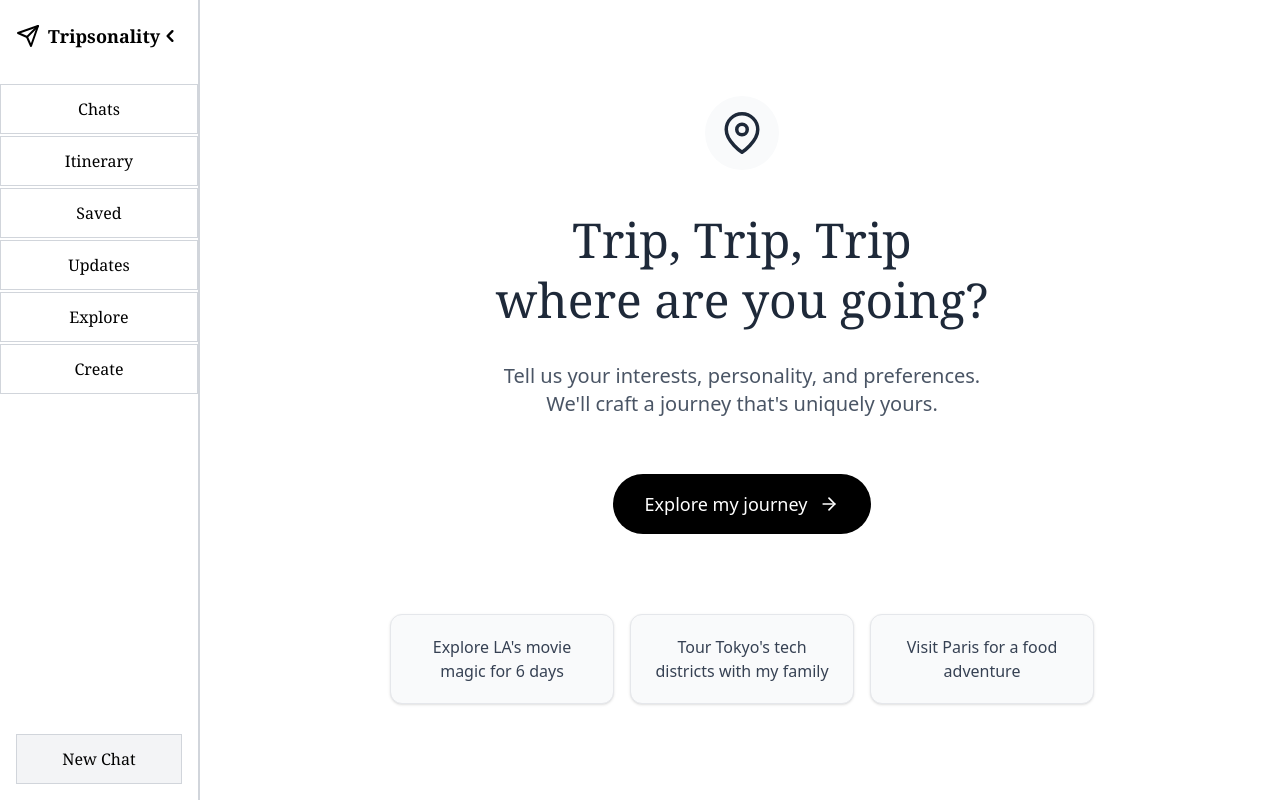
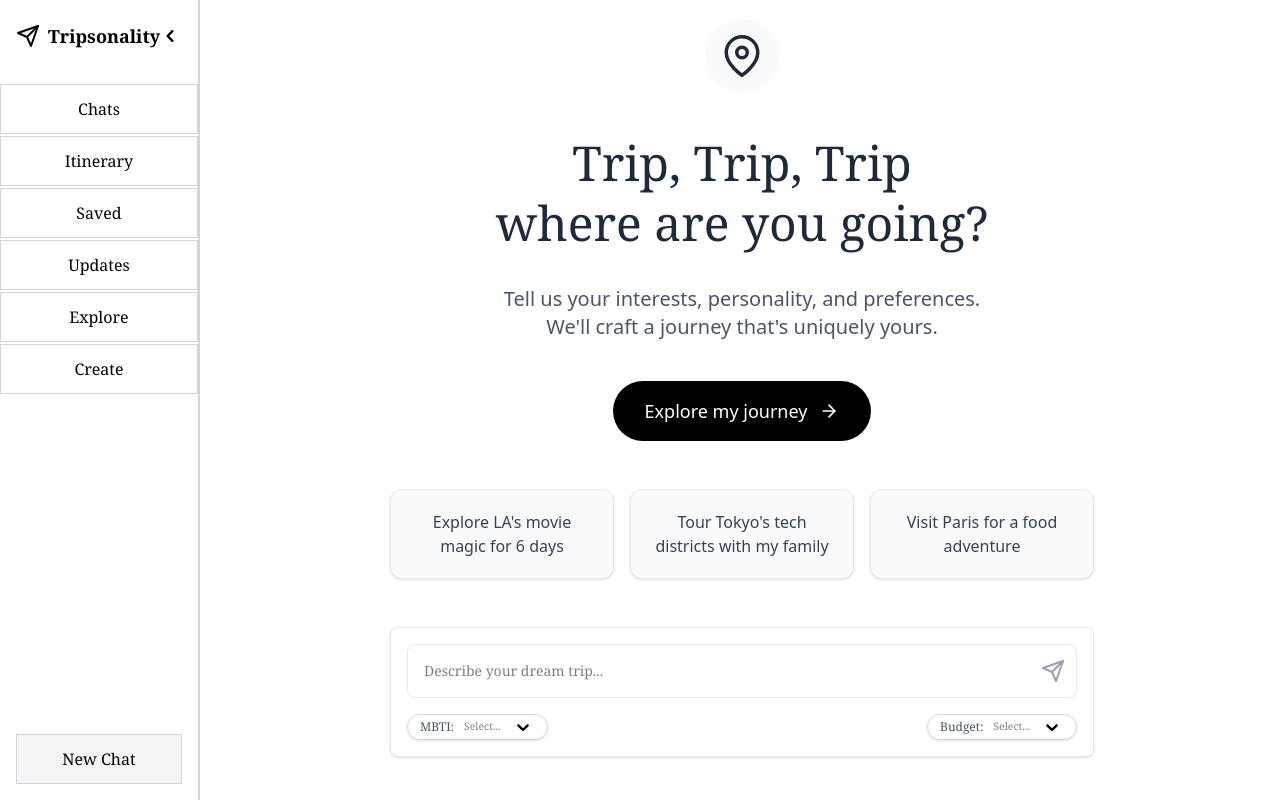
Before and after one commit to vvngu/Trip-sonality, a React (Vite) app in the folder frontend/: page / in a window 1280 px wide. Built offline with nearby package versions, Linux system fonts and the light colour scheme.

Commit message:
add chatbox to welcomePage

```diff
--- a/frontend/src/App.tsx
+++ b/frontend/src/App.tsx
@@ -181,6 +181,27 @@ export default function App() {
     setShareModalOpen(true);
   };
 
+  // Handle welcome page form submission
+  const handleWelcomeComplete = (data: { prompt: string; mbti: string | null; budget: string | null }) => {
+    // Set field input from prompt
+    if (data.prompt) {
+      setFieldInput(data.prompt);
+    }
+
+    // Set MBTI if provided
+    if (data.mbti) {
+      setMbti(data.mbti as MBTI);
+    }
+
+    // Set budget if provided
+    if (data.budget) {
+      setBudget(data.budget);
+    }
+
+    // Close welcome screen
+    setShowWelcome(false);
+  };
+
   return (
     <div className="flex h-screen relative">
       {/* Sidebar - Always visible regardless of welcome page */}
@@ -220,7 +241,7 @@ export default function App() {
       >
         {showWelcome ? (
           <div className="flex-1 flex justify-center">
-            <WelcomePage onStart={() => setShowWelcome(false)} />
+            <WelcomePage onStart={handleWelcomeComplete} />
           </div>
         ) : (
           <>
--- a/frontend/src/components/WelcomePage.tsx
+++ b/frontend/src/components/WelcomePage.tsx
@@ -1,11 +1,60 @@
-import React from 'react';
+import React, { useState } from 'react';
 import { FiMapPin, FiArrowRight } from 'react-icons/fi';
+import Select from 'react-select';
 
 interface WelcomePageProps {
-  onStart: () => void;
+  onStart: (data: {
+    prompt: string;
+    mbti: string | null;
+    budget: string | null
+  }) => void;
 }
 
 const WelcomePage: React.FC<WelcomePageProps> = ({ onStart }) => {
+  const [promptInput, setPromptInput] = useState('');
+  const [mbti, setMbti] = useState<{ value: string; label: string } | null>(null);
+  const [budget, setBudget] = useState<{ value: string; label: string } | null>(null);
+
+  const mbtiOptions = [
+    { value: "INTJ", label: "INTJ" },
+    { value: "INTP", label: "INTP" },
+    { value: "ENTJ", label: "ENTJ" },
+    { value: "ENTP", label: "ENTP" },
+    { value: "INFJ", label: "INFJ" },
+    { value: "INFP", label: "INFP" },
+    { value: "ENFJ", label: "ENFJ" },
+    { value: "ENFP", label: "ENFP" },
+    { value: "ISTJ", label: "ISTJ" },
+    { value: "ISFJ", label: "ISFJ" },
+    { value: "ESTJ", label: "ESTJ" },
+    { value: "ESFJ", label: "ESFJ" },
+    { value: "ISTP", label: "ISTP" },
+    { value: "ISFP", label: "ISFP" },
+    { value: "ESTP", label: "ESTP" },
+    { value: "ESFP", label: "ESFP" },
+  ];
+
+  const budgetOptions = [
+    { value: "500 USD", label: "500 USD" },
+    { value: "1000 USD", label: "1000 USD" },
+    { value: "1500 USD", label: "1500 USD" },
+    { value: "2000 USD", label: "2000 USD" },
+    { value: "2500+ USD", label: "2500+ USD" },
+  ];
+
+  const handleSubmit = () => {
+    // Pass the selected MBTI and budget values to the parent
+    onStart({
+      prompt: promptInput,
+      mbti: mbti?.value || null,
+      budget: budget?.value || null
+    });
+  };
+
+  const handleSuggestionClick = (suggestion: string) => {
+    setPromptInput(suggestion);
+  };
+
   return (
     <div className="h-full w-full flex items-center justify-center">
       <div className="w-full max-w-3xl flex flex-col items-center">
@@ -22,23 +71,23 @@ const WelcomePage: React.FC<WelcomePageProps> = ({ onStart }) => {
         </h1>
 
         {/* Description */}
-        <p className="text-xl text-gray-600 mb-14 max-w-lg mx-auto text-center">
+        <p className="text-xl text-gray-600 mb-10 max-w-lg mx-auto text-center">
           Tell us your interests, personality, and preferences.
           We'll craft a journey that's uniquely yours.
         </p>
 
         {/* Get Started Button */}
         <button
-          onClick={onStart}
+          onClick={handleSubmit}
           className="px-8 py-4 bg-black text-white rounded-full font-medium flex items-center justify-center mx-auto
-                    hover:bg-gray-800 transition-colors group text-lg mb-20"
+                    hover:bg-gray-800 transition-colors group text-lg mb-12"
         >
           Explore my journey
           <FiArrowRight size={20} className="ml-3 group-hover:translate-x-1 transition-transform" />
         </button>
 
         {/* Example Prompts */}
-        <div className="grid grid-cols-1 md:grid-cols-3 gap-4 w-full px-8">
+        <div className="grid grid-cols-1 md:grid-cols-3 gap-4 w-full px-8 mb-12">
           {[
             "Explore LA's movie magic for 6 days",
             "Tour Tokyo's tech districts with my family",
@@ -46,12 +95,147 @@ const WelcomePage: React.FC<WelcomePageProps> = ({ onStart }) => {
           ].map((suggestion, i) => (
             <div
               key={i}
-              onClick={onStart}
+              onClick={() => handleSuggestionClick(suggestion)}
               className="p-5 bg-gray-50 border border-gray-200 rounded-xl text-center cursor-pointer hover:bg-gray-100 shadow-sm transition-all text-gray-700"
             >
               {suggestion}
             </div>
           ))}
+        </div>
+
+        {/* Chat Input - Moved to bottom */}
+        <div className="w-full px-8 mb-6">
+          <div className="bg-white rounded-lg border border-gray-200 shadow-sm overflow-hidden">
+            <div className="p-4">
+              <div className="relative">
+                <input
+                  type="text"
+                  placeholder="Describe your dream trip..."
+                  value={promptInput}
+                  onChange={(e) => setPromptInput(e.target.value)}
+                  className="w-full p-4 pr-10 border border-gray-200 rounded-lg text-sm font-georgia"
+                />
+                <button
+                  onClick={handleSubmit}
+                  className="absolute right-3 top-1/2 transform -translate-y-1/2 text-gray-400 hover:text-gray-600"
+                >
+                  <svg
+                    width="24"
+                    height="24"
+                    fill="none"
+                    stroke="currentColor"
+                    strokeWidth="2"
+                    strokeLinecap="round"
+                    strokeLinejoin="round"
+                    viewBox="0 0 24 24"
+                  >
+                    <path d="M22 2L11 13" />
+                    <path d="M22 2L15 22L11 13L2 9L22 2Z" />
+                  </svg>
+                </button>
+              </div>
+
+              <div className="mt-4 flex items-center justify-between space-x-4">
+                {/* MBTI Select */}
+                <div className="rounded-full border border-gray-300 flex items-center px-3 shadow-sm hover:border-gray-400 transition-colors">
+                  <span className="text-xs text-gray-600 font-medium font-georgia whitespace-nowrap">
+                    MBTI:
+                  </span>
+                  {/* @ts-ignore */}
+                  <Select
+                    options={mbtiOptions}
+                    value={mbti}
+                    onChange={setMbti}
+                    isSearchable={false}
+                    menuPlacement="auto"
+                    menuPortalTarget={document.body}
+                    styles={{
+                      control: (base) => ({
+                        ...base,
+                        backgroundColor: "transparent",
+                        border: "none",
+                        boxShadow: "none",
+                        minHeight: "auto",
+                        fontSize: "0.65rem",
+                      }),
+                      singleValue: (base) => ({
+                        ...base,
+                        color: "#ef4444",
+                      }),
+                      option: (base, state) => ({
+                        ...base,
+                        color: "black",
+                        backgroundColor: state.isFocused ? "#f3f4f6" : "white",
+                        cursor: "pointer",
+                        fontSize: "0.65rem",
+                      }),
+                      dropdownIndicator: (base) => ({
+                        ...base,
+                        color: "black",
+                        padding: 2,
+                      }),
+                      indicatorSeparator: () => ({ display: "none" }),
+                      menuPortal: (base) => ({
+                        ...base,
+                        zIndex: 9999,
+                      }),
+                    }}
+                    className="w-auto text-xs font-georgia"
+                    placeholder="Select..."
+                  />
+                </div>
+
+                {/* Budget Select */}
+                <div className="rounded-full border border-gray-300 flex items-center px-3 shadow-sm hover:border-gray-400 transition-colors">
+                  <span className="text-xs text-gray-600 font-medium font-georgia whitespace-nowrap">
+                    Budget:
+                  </span>
+                  {/* @ts-ignore */}
+                  <Select
+                    options={budgetOptions}
+                    value={budget}
+                    onChange={setBudget}
+                    isSearchable={false}
+                    menuPlacement="auto"
+                    menuPortalTarget={document.body}
+                    styles={{
+                      control: (base) => ({
+                        ...base,
+                        backgroundColor: "transparent",
+                        border: "none",
+                        boxShadow: "none",
+                        minHeight: "auto",
+                        fontSize: "0.65rem",
+                      }),
+                      singleValue: (base) => ({
+                        ...base,
+                        color: "#ef4444",
+                      }),
+                      option: (base, state) => ({
+                        ...base,
+                        color: "black",
+                        backgroundColor: state.isFocused ? "#f3f4f6" : "white",
+                        cursor: "pointer",
+                        fontSize: "0.65rem",
+                      }),
+                      dropdownIndicator: (base) => ({
+                        ...base,
+                        color: "black",
+                        padding: 2,
+                      }),
+                      indicatorSeparator: () => ({ display: "none" }),
+                      menuPortal: (base) => ({
+                        ...base,
+                        zIndex: 9999,
+                      }),
+                    }}
+                    className="w-auto text-xs font-georgia"
+                    placeholder="Select..."
+                  />
+                </div>
+              </div>
+            </div>
+          </div>
         </div>
       </div>
     </div>
```
